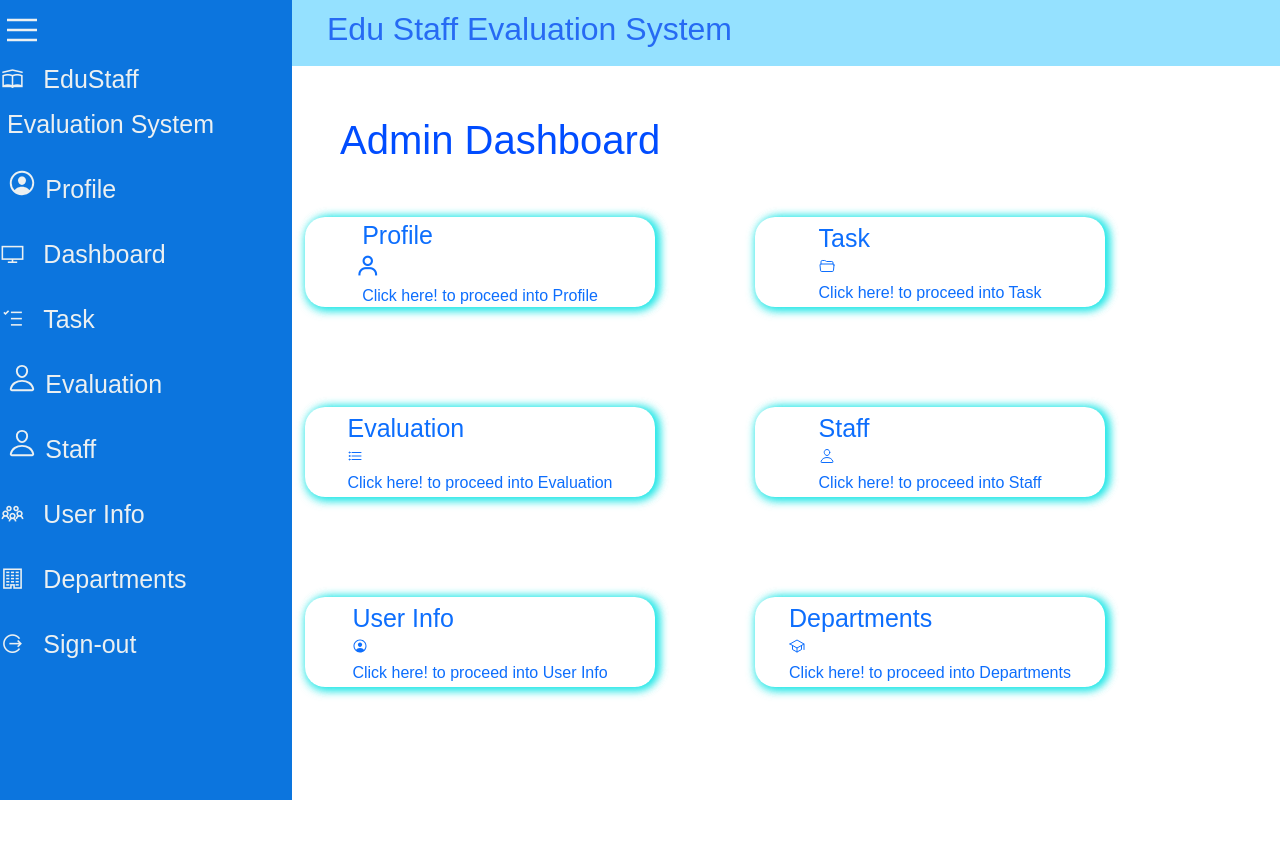
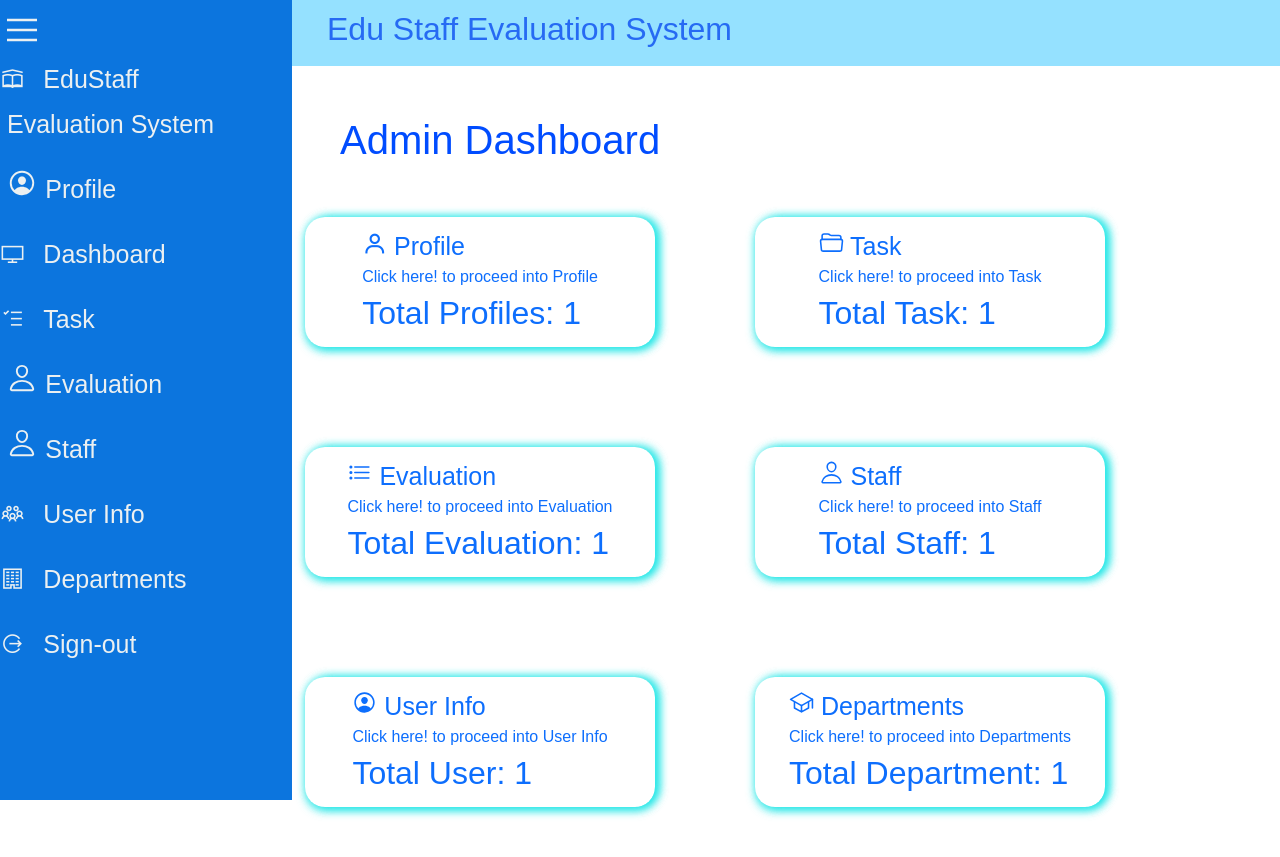
Before and after one commit to LobLee/Edu_Staff_Evaluation_System, a PHP site: page /admin.php in a window 1280 px wide. Before the commit the page ends 800 px from the top, so only its background shows below. Run offline with PHP 8.4, Linux system fonts and the light colour scheme; tables that the repository leaves empty or names only in its code hold one stand-in row (values such as "Sample post"); some libraries are stand-ins or nearby versions.

Commit message:
d.a ra ya

```diff
--- a/Assets/css/ad_dash.css
+++ b/Assets/css/ad_dash.css
@@ -32,6 +32,9 @@ body {
     margin-top: 100px;
     gap: 10px;
     }
+    .count{
+        font-size: xx-large;
+    }
 
     .con1{
         margin-top: -20px;
@@ -39,7 +42,7 @@ body {
     }
     .box{
         width: 350px;
-            height: 90px;
+        height: 130px;
         box-shadow:
         4px 0 10px rgba(23, 230, 230, 0.708),
         0 4px 10px  rgba(23, 230, 230, 0.708),
@@ -74,6 +77,6 @@ body {
     }
 
     .box:hover {
-            background-color: rgb(123, 123, 241);
+        background-color: rgb(255, 178, 178)
 
     }
--- a/admin.php
+++ b/admin.php
@@ -1,5 +1,50 @@
 <?php
-    include('connection.php'); ?>
+    include('connection.php');
+    // Function to get the count of profiles
+function getProfileCount($conn) {
+    $query = "SELECT COUNT(*) as count FROM profile";
+    $result = mysqli_query($conn, $query);
+    $data = mysqli_fetch_assoc($result);
+    return $data['count'];
+}
+function getTaskCount($conn) {
+    $query = "SELECT COUNT(*) as count FROM eva_task";
+    $result = mysqli_query($conn, $query);
+    $data = mysqli_fetch_assoc($result);
+    return $data['count'];
+}
+function getEvaluationCount($conn) {
+    $query = "SELECT COUNT(*) as count FROM evaluations";
+    $result = mysqli_query($conn, $query);
+    $data = mysqli_fetch_assoc($result);
+    return $data['count'];
+}
+function getStaffCount($conn) {
+    $query = "SELECT COUNT(*) as count FROM ad_staff";
+    $result = mysqli_query($conn, $query);
+    $data = mysqli_fetch_assoc($result);
+    return $data['count'];
+}
+function getUserCount($conn) {
+    $query = "SELECT COUNT(*) as count FROM ad_staff";
+    $result = mysqli_query($conn, $query);
+    $data = mysqli_fetch_assoc($result);
+    return $data['count'];
+}
+function getDepartmentCount($conn) {
+    $query = "SELECT COUNT(*) as count FROM eva_department";
+    $result = mysqli_query($conn, $query);
+    $data = mysqli_fetch_assoc($result);
+    return $data['count'];
+}
+// Usage
+$profileCount = getProfileCount($conn);
+$taskCount = getTaskCount($conn);
+$evaluationCount = getEvaluationCount($conn);
+$staffCount = getStaffCount($conn);
+$userCount = getUserCount($conn);
+$departmentCount = getDepartmentCount($conn);
+?>
 
 
 <!doctype html>
@@ -24,65 +69,60 @@
     </div>
 <div class = "con1">
 
-    <div class = "box">
-        <a href = "ad_profile.php">
-            <div class = "title">
+<div class="box">
+    <a href="ad_profile.php">
+        <div class="title"><i class='bx bx-user icon'></i>
             Profile
         </div>
-            <div class = "icon">
-                <i class='bx bx-user icon'></i>
+        <div class="description">
+            Click here! to proceed into Profile
         </div>
-            <div class = "description">
-                Click here! to proceed into Profile
+        <div class="count">
+            Total Profiles: <?php echo $profileCount; ?>
         </div>
     </a>
 </div>
 
     <div class = "box">
         <a href = "ad_task.php">
-            <div class = "title">
+            <div class = "title"><ion-icon name="folder-open-outline"></ion-icon>
                Task
-            </div>
-            <div class = "icon">
-            <ion-icon name="folder-open-outline"></ion-icon>
             </div>
             <div class = "description">
                 Click here! to proceed into Task
             </div>
+            <div class="count">
+                Total Task: <?php echo $taskCount; ?>
+            </div>
         </a>
     </div>
-
-
-
 </div>
 
-
 <div class = "con2">
-
     <div class = "box">
         <a href = "ad_evaluation.php">
-            <div class = "title">
+            <div class = "title"> <ion-icon name="list-outline"></ion-icon>
                 Evaluation
-            </div>
-            <div class = "icon">
-            <ion-icon name="list-outline"></ion-icon>
             </div>
             <div class = "description">
                 Click here! to proceed into Evaluation
+            </div>
+            <div class="count">
+                Total Evaluation: <?php echo $evaluationCount; ?>
             </div>
         </a>
     </div>
 
     <div class = "box">
         <a href ="ad_staff.php">
-            <div class = "title">
+            <div class = "title"> <ion-icon name="person-outline"></ion-icon>
                Staff
-            </div>
-            <div class = "icon">
-            <ion-icon name="person-outline"></ion-icon>
             </div>
             <div class = "description">
                 Click here! to proceed into Staff
+            </div>
+            <div class="count">
+                Total Staff: <?php echo $staffCount; ?>
             </div>
         </a>
     </div>
@@ -92,28 +132,28 @@
 
     <div class = "box">
         <a href = "ad_user_info.php">
-            <div class = "title">
+            <div class = "title"> <ion-icon name="person-circle-outline"></ion-icon>
                 User Info
-            </div>
-            <div class = "icon">
-            <ion-icon name="person-circle-outline"></ion-icon>
             </div>
             <div class = "description">
                 Click here! to proceed into User Info
+            </div>
+            <div class="count">
+                Total User: <?php echo $userCount; ?>
             </div>
         </a>
     </div>
 
     <div class = "box">
         <a href ="ad_department.php">
-            <div class = "title">
+            <div class = "title"> <ion-icon name="school-outline"></ion-icon>
                Departments
-            </div>
-            <div class = "icon">
-            <ion-icon name="school-outline"></ion-icon>
             </div>
             <div class = "description">
                 Click here! to proceed into Departments
+            </div>
+            <div class="count">
+                Total Department: <?php echo $departmentCount; ?>
             </div>
         </a>
     </div>
```
Also changed, not shown: eva_homepage.php (+49 -20 lines). Lines whose indentation alone changed are shown as unchanged.
